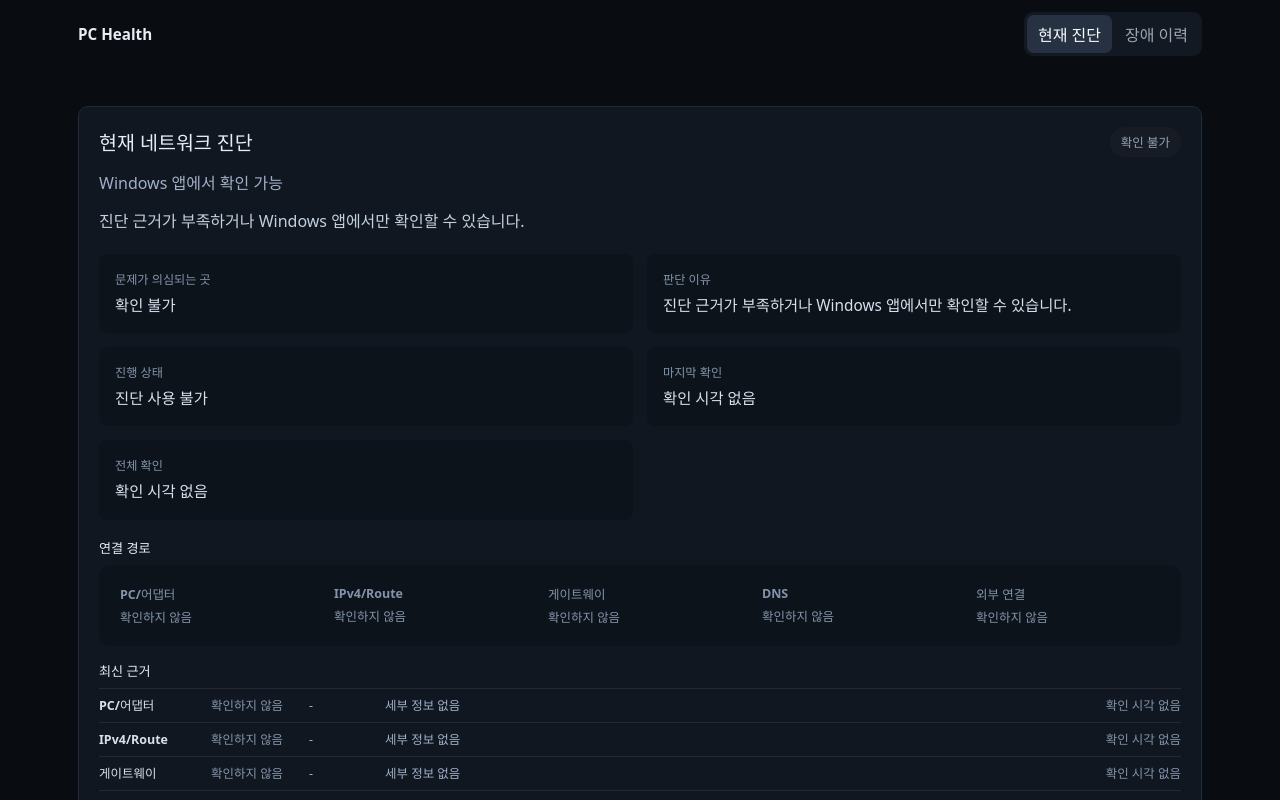
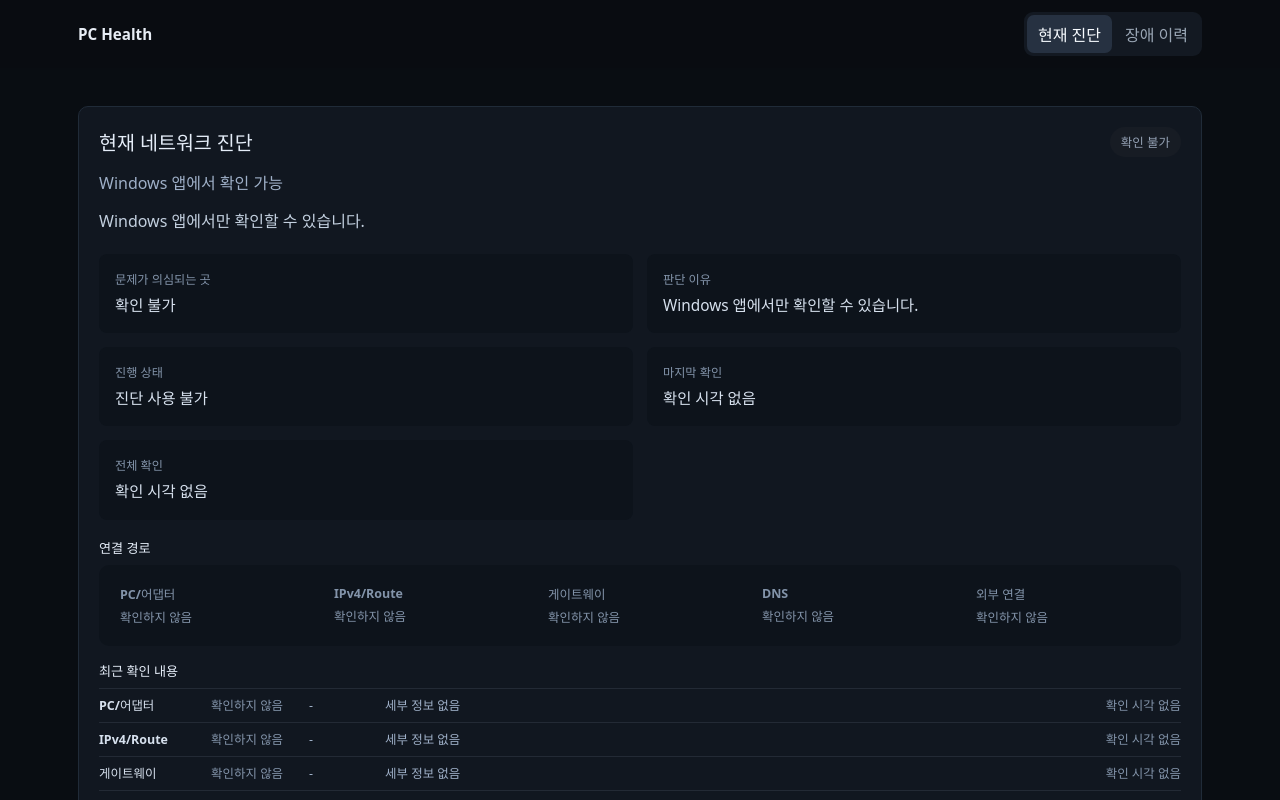
Before and after one commit to qpow1018/pc-health, a React (Vite) app: page / in a window 1280 px wide. Shown: the top 800 px of the page. Built offline with nearby package versions, Linux system fonts and the light colour scheme.

Commit message:
copy: clarify network status messages

```diff
--- a/src/features/network-diagnostics/NetworkStatusPanel.tsx
+++ b/src/features/network-diagnostics/NetworkStatusPanel.tsx
@@ -135,7 +135,7 @@ function displayForEvidence(
   if (isStaleRemoteFailure(status, evidence)) {
     const target = evidence.source.startsWith("dns_") ? "DNS" : "외부 연결";
     return {
-      label: "최근 전체 확인 필요",
+      label: "전체 확인 필요",
       tone: "unknown",
       durationMs: null,
       detail: `현재 기본 확인에는 ${target}를 다시 검사하지 않았습니다.`,
@@ -259,9 +259,22 @@ function evidenceForArea(status: NetworkDiagnosticStatus) {
   return latestEvidence(status.evidence, ["http_microsoft", "http_google"]);
 }
 
+function unavailableMessageForStatus(status: NetworkDiagnosticStatus) {
+  if (status.availability === "starting") {
+    return "첫 확인 결과를 기다리고 있습니다.";
+  }
+  if (status.availability === "unavailable") {
+    return "Windows 앱에서만 확인할 수 있습니다.";
+  }
+  if (status.availability === "error") {
+    return "진단 상태를 확인할 수 없습니다.";
+  }
+  return "아직 확인할 수 없습니다.";
+}
+
 function descriptionForStatus(status: NetworkDiagnosticStatus) {
   if (status.availability !== "running" || !status.lifecycle) {
-    return "진단 근거가 부족하거나 Windows 앱에서만 확인할 수 있습니다.";
+    return unavailableMessageForStatus(status);
   }
 
   if (status.lifecycle === "normal") {
@@ -285,7 +298,7 @@ function descriptionForStatus(status: NetworkDiagnosticStatus) {
 
 function reasonForStatus(status: NetworkDiagnosticStatus) {
   if (status.availability !== "running" || !status.lifecycle) {
-    return "진단 근거가 부족하거나 Windows 앱에서만 확인할 수 있습니다.";
+    return unavailableMessageForStatus(status);
   }
 
   if (status.lifecycle === "normal") {
@@ -325,9 +338,9 @@ function progressForStatus(status: NetworkDiagnosticStatus) {
     return "기본 확인 완료";
   }
 
-  if (status.lifecycle === "suspected") return "추가 근거 확인 중";
+  if (status.lifecycle === "suspected") return "일시적인 문제인지 확인 중";
   if (status.lifecycle === "incident") return "문제가 확인됨";
-  return "복구 근거 확인 중";
+  return "정상으로 돌아왔는지 확인 중";
 }
 
 export default function NetworkStatusPanel() {
@@ -507,7 +520,7 @@ export default function NetworkStatusPanel() {
       </div>
 
       <div className={styles["evidence"]}>
-        <h3>최신 근거</h3>
+        <h3>최근 확인 내용</h3>
         <ul>
           {rows.map((row) => (
             <EvidenceRow key={row.testId} status={status} {...row} />
```
Also changed, not shown: 1 other file (tests, documents, lock files or other folders).
